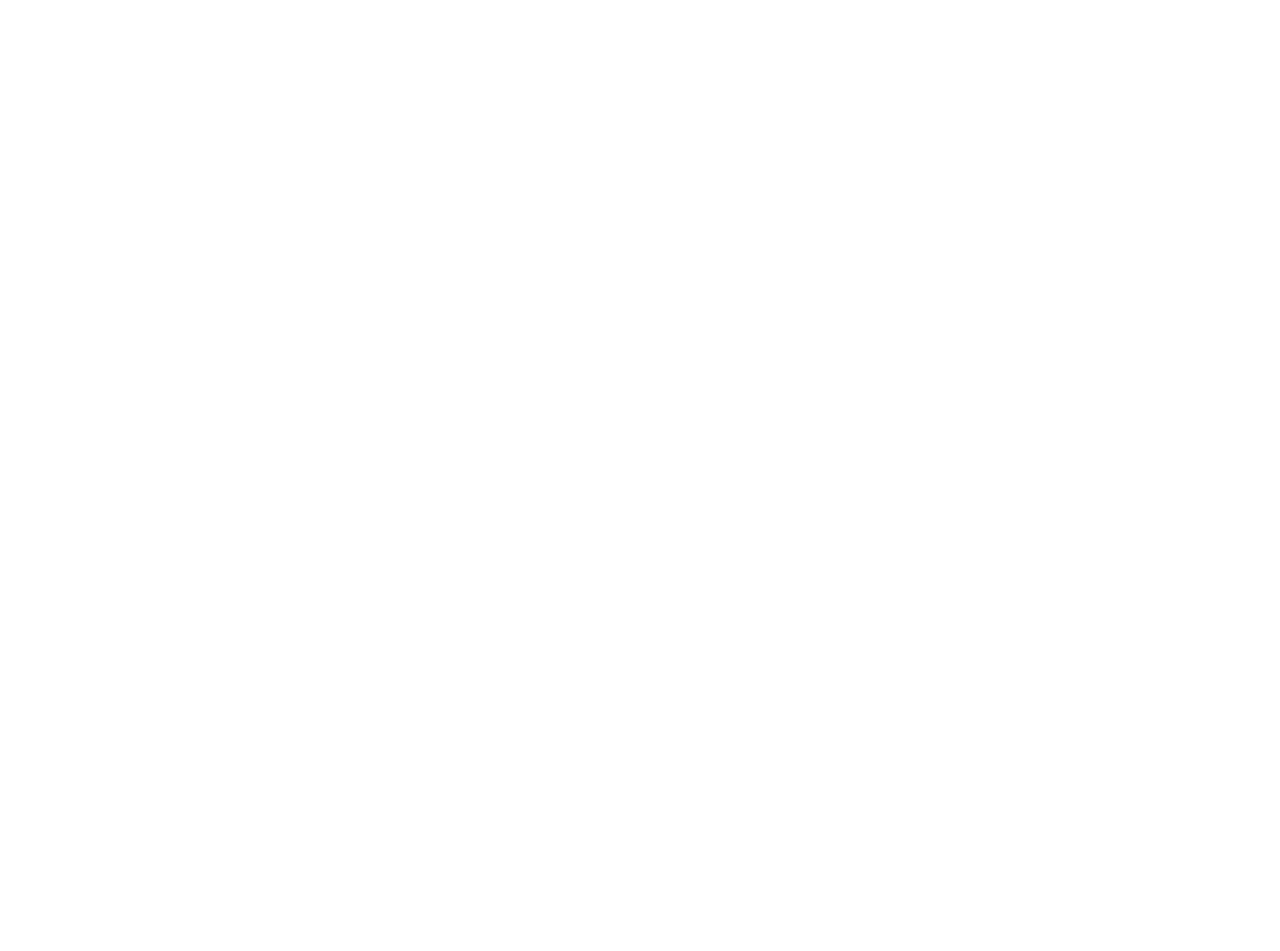
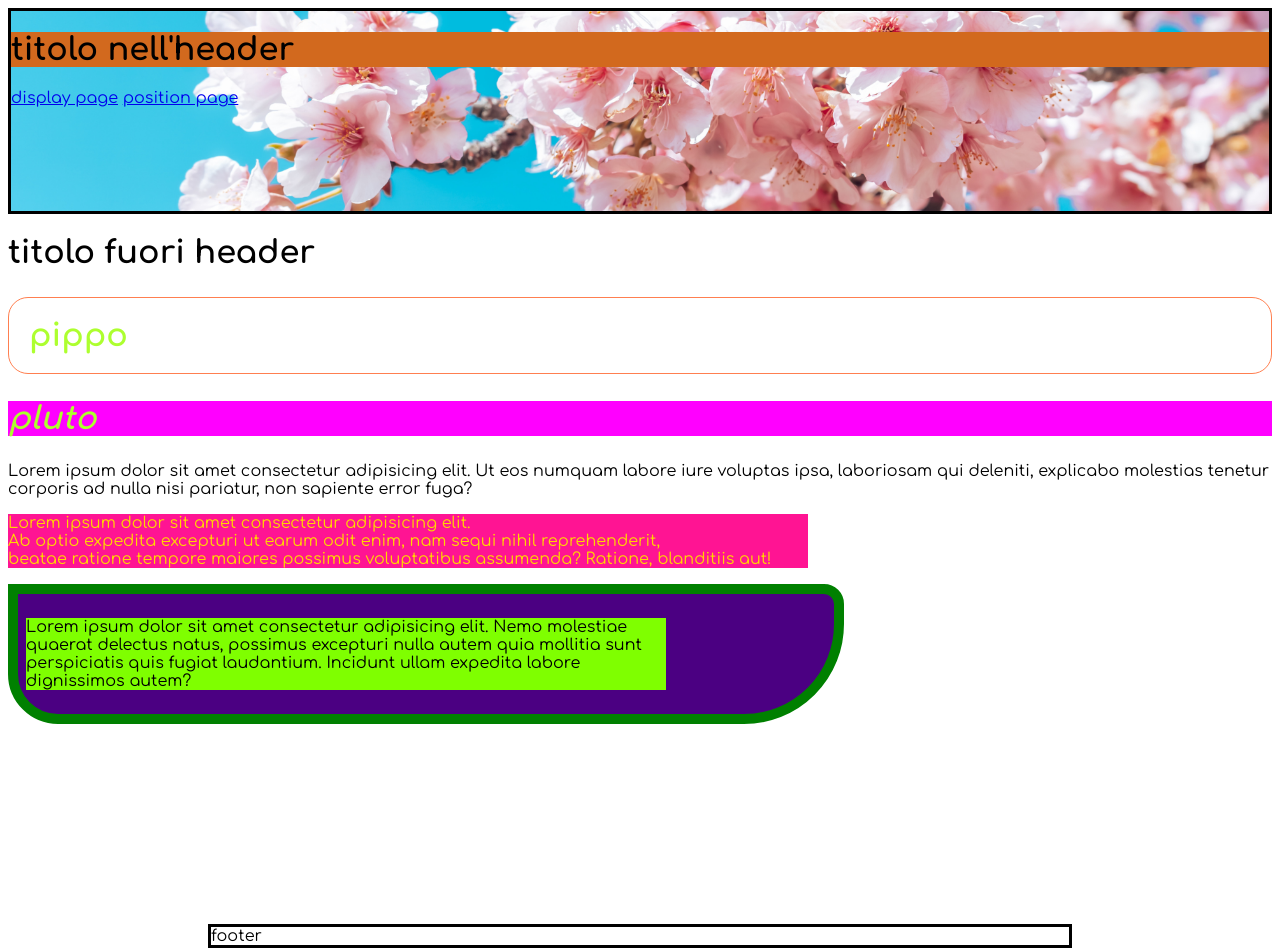
Before and after one commit to lauraM84/intro-css, a plain HTML site: page index.html in a window 1280 px wide. Before the commit the page ends 800 px from the top, so only its background shows below. Drawn offline with Linux system fonts and the light colour scheme.

Commit message:
css in aula

```diff
--- a/index.html
+++ b/index.html
@@ -4,8 +4,43 @@
     <meta charset="UTF-8">
     <meta name="viewport" content="width=device-width, initial-scale=1.0">
     <title>Document</title>
+    <link rel="stylesheet" href="style.css">
+
 </head>
 <body>
 
+    <header>
+        <h1>titolo nell'header</h1>
+        <nav>
+            <a href="./display.html">display page</a>
+            <a href="./position.html">position page</a>
+        </nav>
+    </header>
+
+    <h1>titolo fuori header</h1>
+
+    <h2 class="green-big-title strange-borders">
+    pippo
+    </h2>
+
+    <h2 class="green-big-title magenta-background italic-font">
+        pluto
+    </h2>
+
+    <p id="lorem-p">
+        Lorem ipsum dolor sit amet consectetur adipisicing elit. Ut eos numquam labore iure voluptas ipsa, laboriosam qui deleniti, explicabo molestias tenetur corporis ad nulla nisi pariatur, non sapiente error fuga?
+    </p>
+
+    <p class="resized-p">
+        Lorem ipsum dolor sit amet consectetur adipisicing elit. <br>Ab optio expedita excepturi ut earum odit enim, nam sequi nihil reprehenderit, <br> beatae ratione tempore maiores possimus voluptatibus assumenda? Ratione, blanditiis aut!
+    </p>
+
+    <div class="mother">
+        <p class="son"> Lorem ipsum dolor sit amet consectetur adipisicing elit. Nemo molestiae quaerat delectus natus, possimus excepturi nulla autem quia mollitia sunt perspiciatis quis fugiat laudantium. Incidunt ullam expedita labore dignissimos autem?</p>
+    </div>
+
+    <footer>
+        footer
+    </footer>
 </body>
 </html>
--- /dev/null
+++ b/style.css
@@ -0,0 +1,90 @@
+
+@import url('https://fonts.googleapis.com/css2?family=Comfortaa:wght@300..700&display=swap');
+
+body {
+    background-color: white;
+    font-family: "Comfortaa", serif;
+}
+.green-big-title{
+    color: greenyellow;
+    font-size: xx-large;
+}
+
+h2{
+    color: tomato;
+    font-family: "Comfortaa", serif;
+}
+
+.magenta-background{
+    background-color: magenta;
+}
+.italic-font{
+    font-style: italic;
+}
+
+header h1{
+    background-color: chocolate;
+}
+
+header, footer {
+    border-style: solid;
+}
+
+footer{
+    /* padding: 20px;*/
+    /*padding-left: 18px;
+    padding-top: 100px;
+    padding-right: 100px;
+    padding-bottom: 200px;*/
+    /*padding: 200px 100px 50px 300px;* top right bottom left*/
+    /*padding: 100px 200px (top/bottom)  (left/right)*/
+    margin: 200px;
+}
+
+.resized-p{
+    background-color: deeppink;
+    color: gold;
+    /*width: 300px;
+    height: 100px;
+    overflow: auto;*/
+    max-width: 800px;
+    min-width: 700px;
+}
+
+.mother{
+    background-color: indigo;
+    padding: 8px;
+   /* width: 50%;*/
+   width: 800px;
+   /*border-radius: 10px;*/
+   /*border-top-left-radius: 20px;*/
+   border-radius: 0px 20px 100px 50px;
+   border: solid green 10px;
+}
+
+.son{
+    background-color: chartreuse;
+    width:50vw ;
+}
+
+.strange-borders{
+    border-style: solid;
+    border-color: coral;
+    border-width: 1px;
+    padding: 20px;
+    border-radius: 20px;
+}
+
+header{
+    background-image: url("./assets/sakura.jpg");
+    background-repeat: no-repeat ;
+    background-size: cover ;
+    height: 200px;
+    background-position: center center;
+}
+
+
+
+/* #lorem-p{
+    border-style: solid;
+} */
```
Also changed, not shown: display.css (added, +23 -0 lines), display.html (added, +24 -0 lines), position.css (added, +57 -0 lines), position.html (added, +39 -0 lines), assets/sakura.jpg (added).
